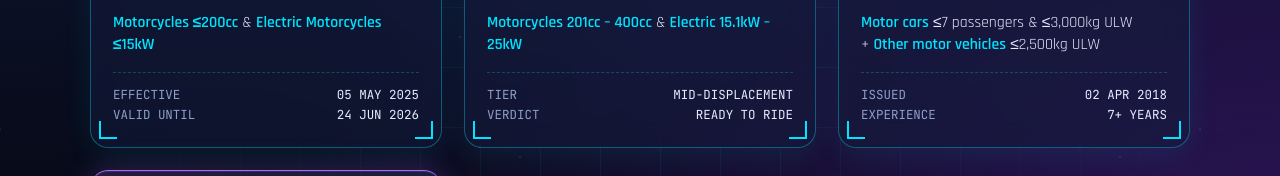
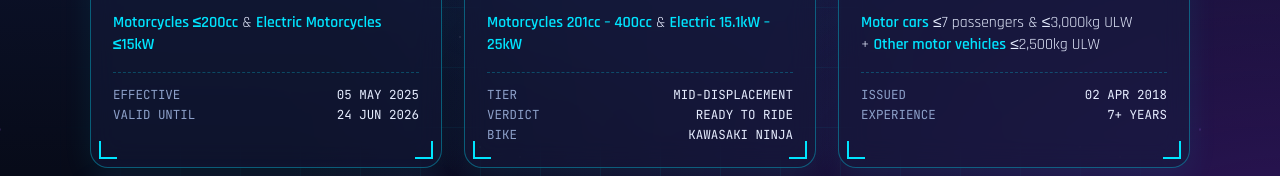
Before and after one commit to Kython99/jason-license, a plain HTML site: page index.html in a window 1280 px wide. Shown: the part 558-734 px from the top of the page. Drawn offline with Linux system fonts and the light colour scheme.

Commit message:
Add Jason's Kawasaki Ninja to Class 2A

```diff
--- a/index.html
+++ b/index.html
@@ -391,6 +391,7 @@
         <div class="meta">
           <div><span>TIER</span><span>MID-DISPLACEMENT</span></div>
           <div><span>VERDICT</span><span>READY TO RIDE</span></div>
+          <div><span>BIKE</span><span>KAWASAKI NINJA</span></div>
         </div>
       </article>
 
```
Also changed, not shown: 1 other file.
